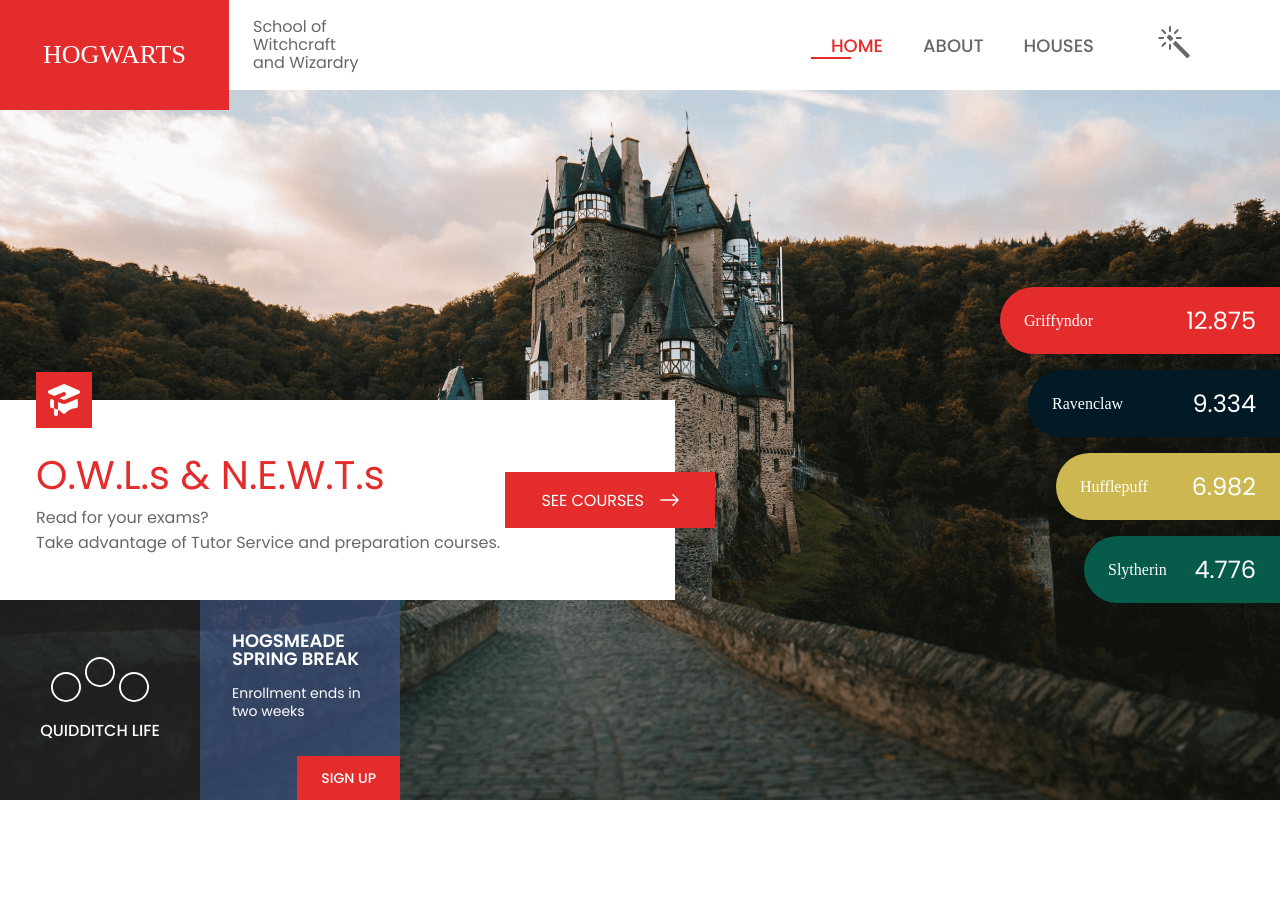
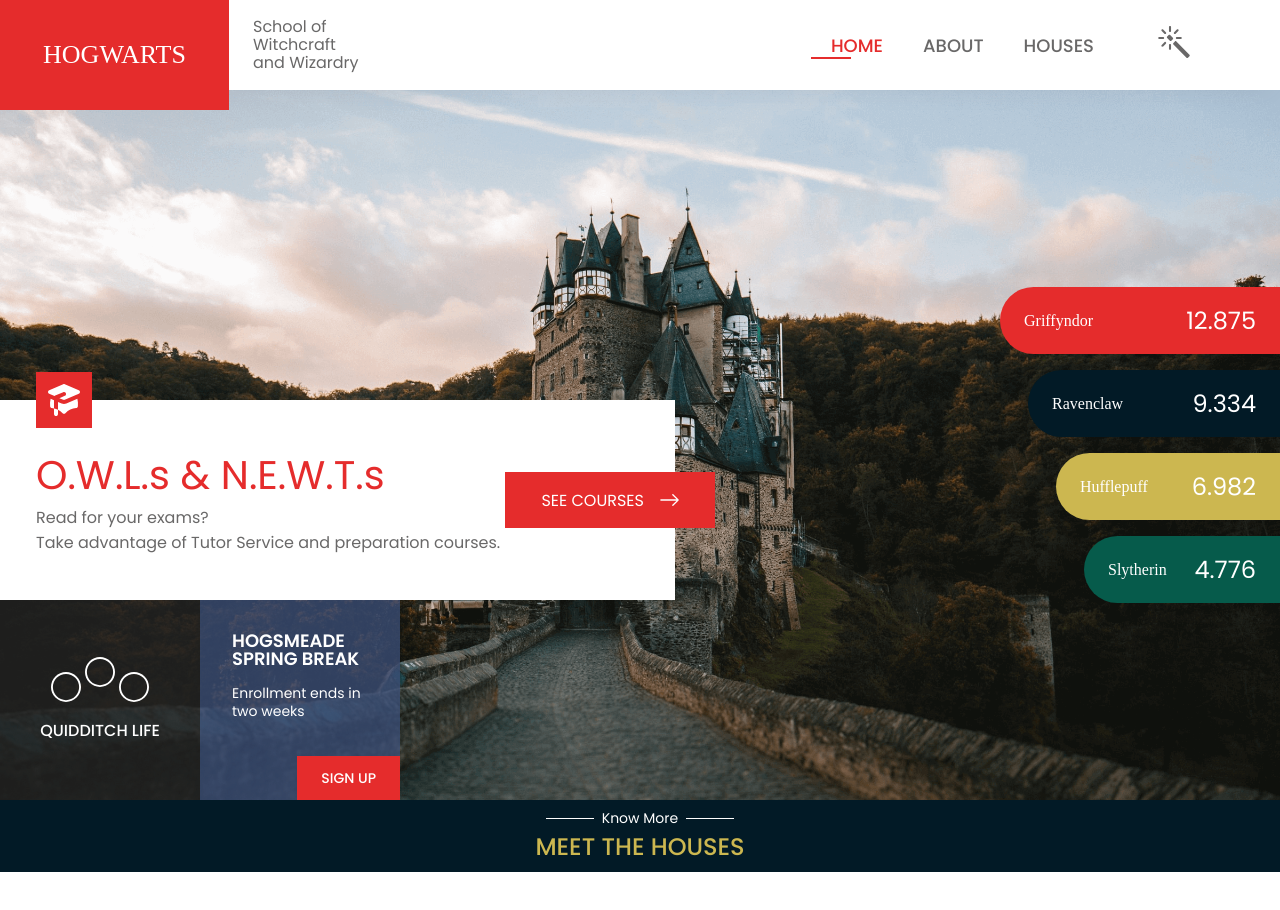
Before and after one commit to Pedro-Henrique-Ferreti/hogwarts-school, a Nuxt app: page / in a window 1280 px wide. Shown: the top 910 px of the page. Before the commit the page ends 800 px from the top, so only its background shows below. Built offline with nearby package versions, Linux system fonts and the light colour scheme; a web font is replaced by a local one.

Commit message:
Created the About section

```diff
--- a/assets/scss/_variables.scss
+++ b/assets/scss/_variables.scss
@@ -12,7 +12,7 @@
 $text: $gray-1;
 $text-darker: $gray-2;
 
-// Font
+// Font weigths
 $font-light: 300;
 $font-regular: 400;
 $font-medium: 500;
@@ -32,6 +32,9 @@
 $mobile-padding: 16px;
 $desktop-padding: 36px;
 
+// Box shadow
+$box-shadow__header: rgba(100, 100, 111, 0.2) 0px 7px 29px -15px;
+
 // Header
 $header-height__mobile: 64px;
 $header-height__desktop: 90px;
--- /dev/null
+++ b/components/SectionAbout.vue
@@ -0,0 +1,27 @@
+<template>
+  <section class="about">
+    <SectionHeader subtitle="Know More">Meet The Houses</SectionHeader>
+  </section>
+</template>
+
+<script>
+import SectionHeader from '@/components/SectionHeader.vue';
+
+export default {
+  name: 'SectionAbout',
+  components: {
+    SectionHeader,
+  },
+};
+</script>
+
+<style lang="scss" scoped>
+.about {
+  min-height: 50vh;
+  p {
+    width: 200px;
+    height: 200px;
+    overflow: scroll;
+  }
+}
+</style>
--- /dev/null
+++ b/components/SectionHeader.vue
@@ -0,0 +1,52 @@
+<template>
+  <header class="section-header">
+    <h3 class="section-header__subtitle">{{ subtitle }}</h3>
+    <h2 class="section-header__title">
+      <slot />
+    </h2>
+  </header>
+</template>
+
+<script>
+export default {
+  name: 'SectionHeader',
+  props: {
+    subtitle: {
+      type: String,
+      required: true,
+    },
+  },
+};
+</script>
+
+<style lang="scss" scoped>
+.section-header {
+  display: flex;
+  flex-direction: column;
+  align-items: center;
+  width: 100%;
+  background-color: $blue-1;
+  padding: 8px 0;
+  &__subtitle {
+    display: flex;
+    justify-content: space-between;
+    align-items: center;
+    color: $white;
+    font-size: 14px;
+    &::before, &::after {
+      content: '';
+      display: block;
+      width: 48px;
+      height: 1px;
+      background-color: $white;
+      margin: 0 8px;
+    }
+  }
+  &__title {
+    font-size: 24px;
+    font-weight: $font-medium;
+    color: $golden-1;
+    text-transform: uppercase;
+  }
+}
+</style>
--- a/components/TheHeader.vue
+++ b/components/TheHeader.vue
@@ -59,6 +59,7 @@
   width: 100%;
   height: $header-height__mobile;
   background-color: $white;
+  box-shadow: $box-shadow__header;
   position: fixed;
   top: 0;
   left: 0;
@@ -126,7 +127,7 @@
   &__menu {
     width: 100%;
     background-color: $white;
-    box-shadow: rgba(100, 100, 111, 0.2) 0px 7px 29px -15px;
+    box-shadow: $box-shadow__header;
     padding: 24px;
     position: fixed;
     top: -50%;
--- a/pages/index.vue
+++ b/pages/index.vue
@@ -3,6 +3,7 @@
     <TheHeader />
     <main class="main">
       <SectionHome />
+      <SectionAbout />
     </main>
   </div>
 </template>
@@ -10,12 +11,14 @@
 <script>
 import TheHeader from '@/components/TheHeader.vue';
 import SectionHome from '@/components/SectionHome.vue';
+import SectionAbout from '@/components/SectionAbout.vue';
 
 export default {
   name: 'IndexPage',
   components: {
     TheHeader,
     SectionHome,
+    SectionAbout,
   },
 };
 </script>
```
